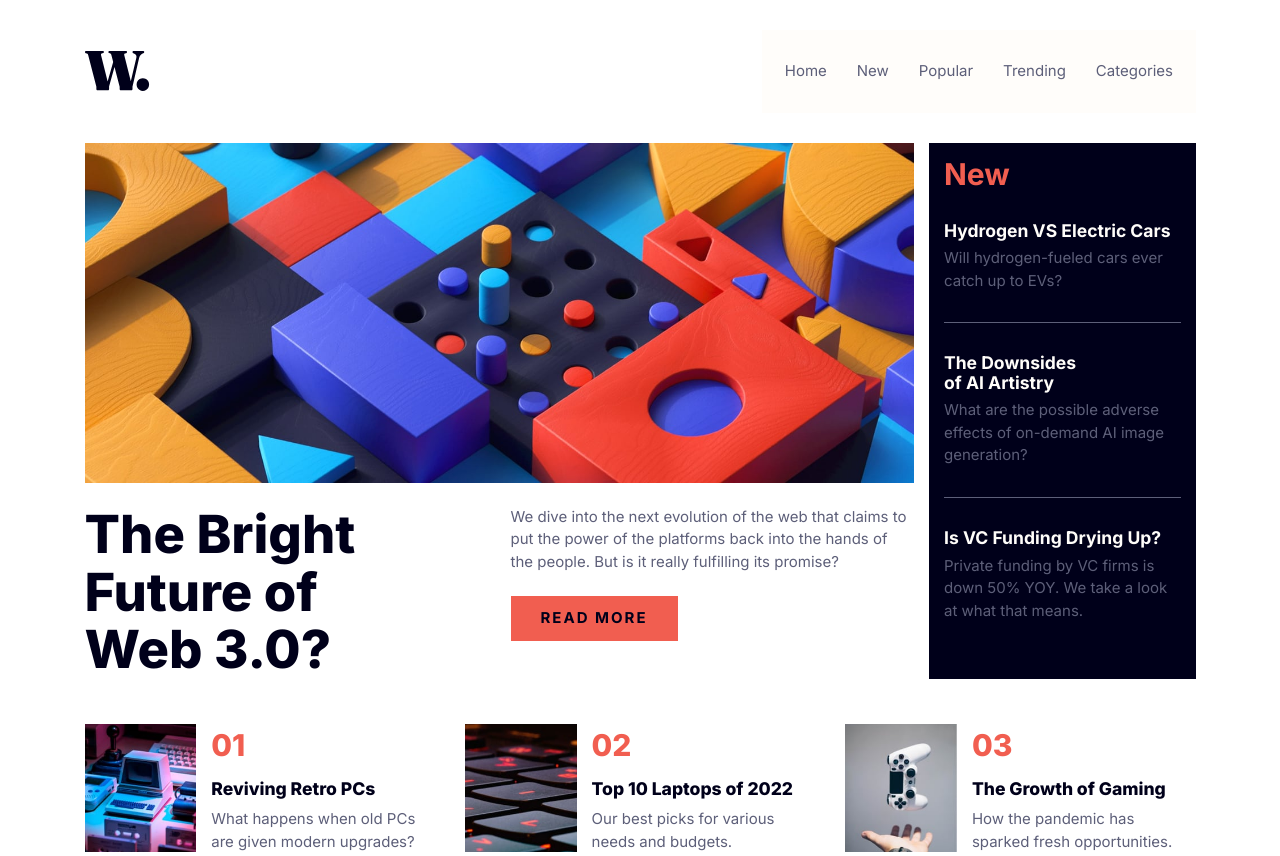
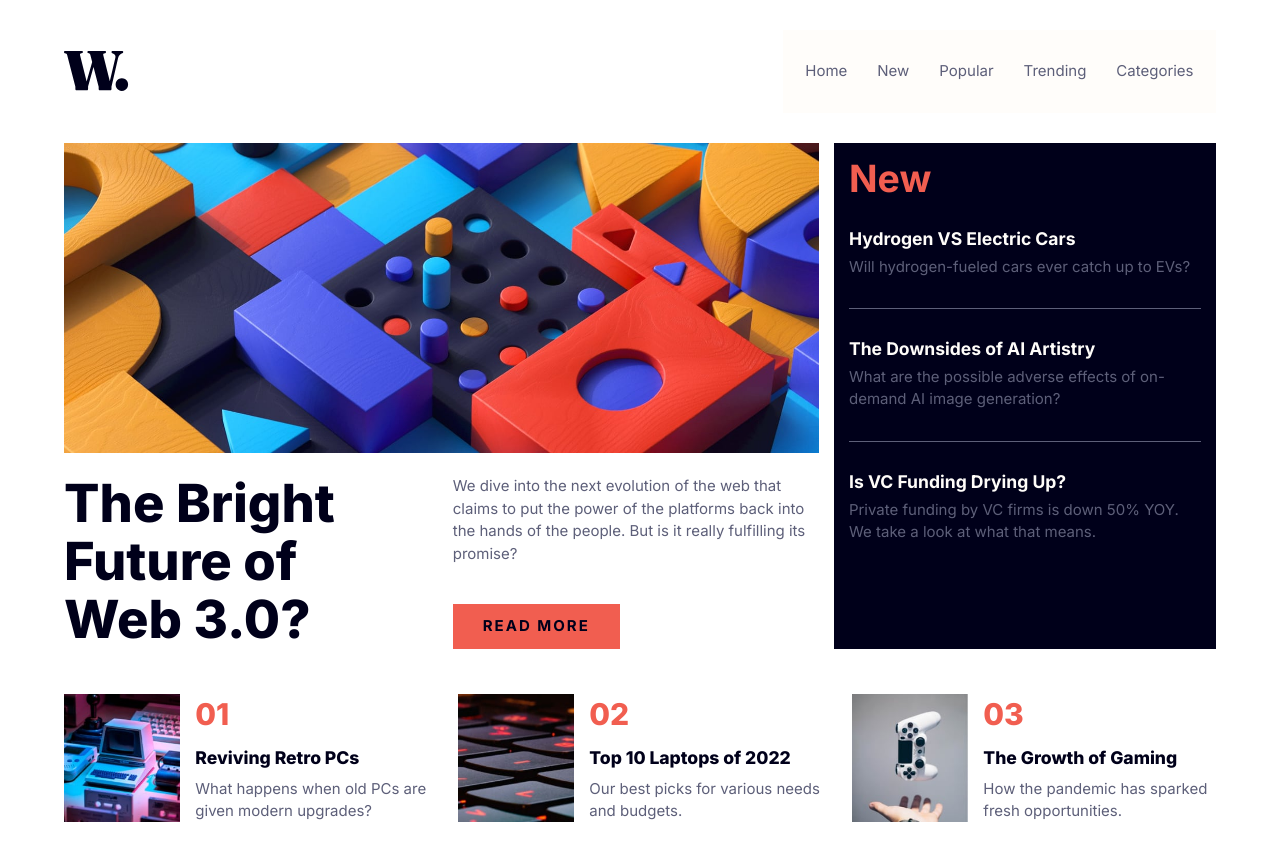
Before and after one commit to Tejiri-A/news-homepage-main, a website built with Vite: page index.html in a window 1280 px wide. Shown: the top 856 px of the page. Built offline with nearby package versions, Linux system fonts and the light colour scheme.

Commit message:
final changes

```diff
--- a/src/sass/layout/_footer.scss
+++ b/src/sass/layout/_footer.scss
@@ -8,7 +8,7 @@
   margin-top: auto;
 
   .container{
-    width: min(90%, 1111px);
+    width: min(90%, 1200px);
     margin: 0 auto;
   }
 
--- a/src/sass/layout/_header.scss
+++ b/src/sass/layout/_header.scss
@@ -5,13 +5,14 @@
 }
 
 .header{
-    width: min(90vw, 1111px);
+    width: min(90vw, 1200px);
     margin: $spacing-xl auto;
     @extend %flex-mobile;
 
     @media only screen and (min-width:$breakpoint-large) {
         margin: 0;
-        grid-column: 1 / 4;
+        // grid-column: 1 / 4;
+        flex: 1 1 727px;
         width: unset;
 
         display: grid;
@@ -53,6 +54,7 @@
         padding: $spacing-sm $spacing-xl;
         letter-spacing: 2px;
         transition: all .5s;
+        margin-top: auto;
 
         &:hover, &:active{
             color: $color-neutral-off-white;
--- a/src/sass/layout/_highlights.scss
+++ b/src/sass/layout/_highlights.scss
@@ -1,5 +1,5 @@
 .highlighted-stories{
-    width: min(90vw, 1111px);
+    width: min(90vw, 1200px);
     margin: $spacing-xxl auto;
     display: grid;
     gap: $spacing-xl;
@@ -31,4 +31,8 @@
             object-fit: cover;
         }
     }
+    .heading-3:hover{
+        color: $color-primary-soft-red;
+        cursor: pointer;
+    }
 }
--- a/src/sass/layout/_latest.scss
+++ b/src/sass/layout/_latest.scss
@@ -4,8 +4,15 @@
 
   @media only screen and (min-width:$breakpoint-large) {
         margin: 0;
-        grid-column: 4 / span 1;
+        // grid-column: 4 / span 2;
+        flex: 1 1 354px;
     }
+
+  .heading-2{
+    @media only screen and (min-width:$breakpoint-large){
+      font-size: $font-size-h1;
+    }
+  }
 
   &__item{
     padding: $spacing-xl 0;
@@ -19,5 +26,10 @@
     color: $color-neutral-off-white;
     font-weight: $font-bold;
     margin-bottom: $spacing-xs;
+
+    &:hover{
+      color: $color-primary-soft-orange;
+      cursor: pointer;
+    }
   }
 }
--- a/src/sass/layout/_navigation.scss
+++ b/src/sass/layout/_navigation.scss
@@ -1,5 +1,5 @@
-.nav{
-    width: min(90vw, 1111px);
+.nav {
+  width: min(90vw, 1200px);
   margin: $spacing-xl auto;
 
   @media only screen and (min-width: $breakpoint-medium) {
@@ -7,7 +7,7 @@
     justify-content: space-between;
     align-items: center;
   }
-    &-center{
+  &-center {
     display: flex;
     align-items: center;
     justify-content: space-between;
@@ -16,12 +16,12 @@
       display: block;
     }
   }
-    &__toggle{
+  &__toggle {
     border: none;
     background: transparent;
     cursor: pointer;
     transition: transform 0.4s;
-        &:active{
+    &:active {
       transform: scale(1.5);
     }
 
@@ -29,7 +29,7 @@
       display: none;
     }
   }
-    &__list{
+  &__list {
     position: fixed;
     top: 0;
     right: 0;
@@ -44,49 +44,48 @@
     // border: 2px solid black;
     opacity: 0;
     transform: translateX(100%);
-        transition: transform .5s linear;
+    transition: transform 0.5s linear;
 
-        @media only screen and (min-width: $breakpoint-medium){
+    @media only screen and (min-width: $breakpoint-medium) {
       position: static;
       width: fit-content;
       transform: unset;
       opacity: 1;
     }
 
-        .nav__toggle{
+    .nav__toggle {
       align-self: flex-end;
 
-            @media only screen and (min-width: $breakpoint-medium){
+      @media only screen and (min-width: $breakpoint-medium) {
         display: none;
       }
     }
   }
 
-    .show__nav{
+  .show__nav {
     opacity: 1;
     transform: translateX(0);
   }
 
-    &__items{
+  &__items {
     align-self: stretch;
     list-style: none;
     display: flex;
     flex-direction: column;
     gap: $spacing-xl;
 
-         @media only screen and (min-width: $breakpoint-medium){
+    @media only screen and (min-width: $breakpoint-medium) {
       flex-direction: row;
     }
-
   }
-    &__item{
+  &__item {
     padding: $spacing-xs;
 
-        @media only screen and (min-width: $breakpoint-medium){
+    @media only screen and (min-width: $breakpoint-medium) {
       padding: unset;
     }
   }
-    &__link{
+  &__link {
     text-decoration: none;
     color: $color-neutral-very-dark-blue;
     font-weight: $font-bold;
@@ -95,7 +94,11 @@
     width: 100%;
     height: 100%;
 
-        @media only screen and (min-width: $breakpoint-medium){
+    &:hover {
+      color: $color-primary-soft-red;
+    }
+
+    @media only screen and (min-width: $breakpoint-medium) {
       font-weight: $font-regular;
       color: $color-neutral-dark-grayish-blue;
       font-size: $font-size-base;
--- a/src/sass/layout/_sections.scss
+++ b/src/sass/layout/_sections.scss
@@ -1,12 +1,14 @@
 .main-container{
-    width: min(90vw, 1111px);
+    width: min(90vw, 1200px);
     margin: $spacing-sm auto;
     overflow: hidden;
 
     @media only screen and (min-width:$breakpoint-large) {
-        display: grid;
-        grid-template-columns: repeat(4, 1fr);
-        // grid-template-rows: 70vh;
-        column-gap: 1rem;
+        // display: grid;
+        // grid-template-columns: repeat(4, 1fr);
+        // // grid-template-rows: 70vh;
+        // column-gap: 1rem;
+        display: flex;
+        gap: 1rem;
     }
 }
```
Also changed, not shown: dist/assets/index-CrfKATs0.css (deleted), dist/assets/index-DhkpxmJz.css (added), dist/assets/index-EmXDh2ng.js (renamed from dist/assets/index-Rvmnce_j.js), dist/index.html, 1 other file. Lines whose indentation alone changed are shown as unchanged.
